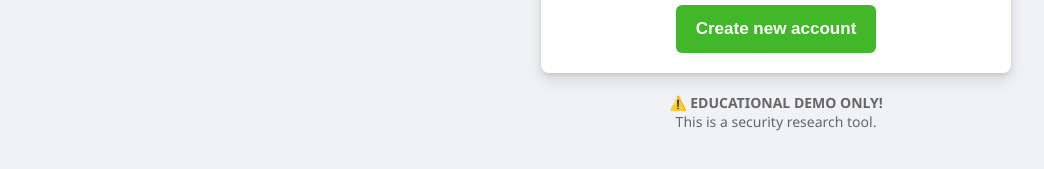
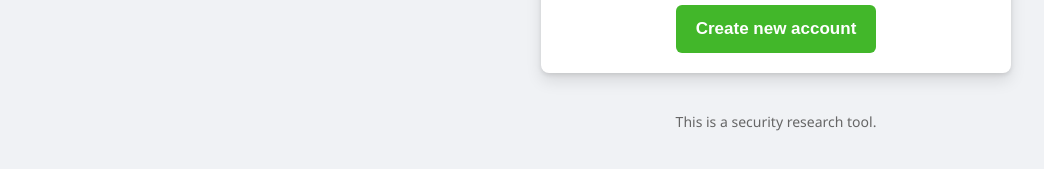
Before and after one commit to RHF101/facebook-security, a website: page index.html in a window 1280 px wide. Shown: the part 477-646 px from the top of the page, without its empty margins (119-1163 px from the left). Drawn offline with Linux system fonts and the light colour scheme.

Commit message:
Update index.html

```diff
--- a/index.html
+++ b/index.html
@@ -146,7 +146,7 @@
                 <button class="btn-new">Create new account</button>
             </div>
             <p style="text-align:center;margin-top:20px;font-size:14px;color:#666;">
-                <b>⚠️ EDUCATIONAL DEMO ONLY!</b><br>
+                <b></b><br>
                 This is a security research tool.
             </p>
         </div>
```
